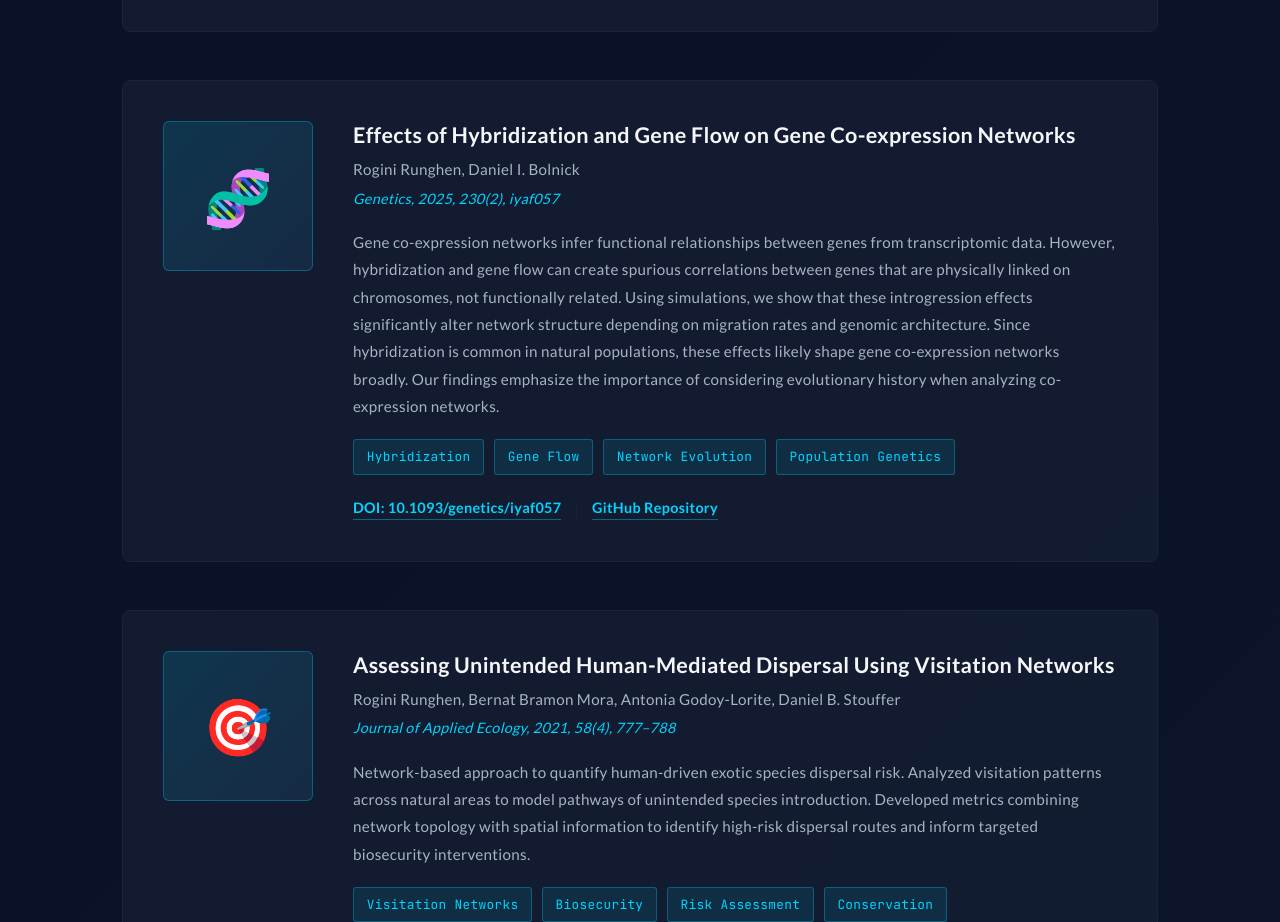
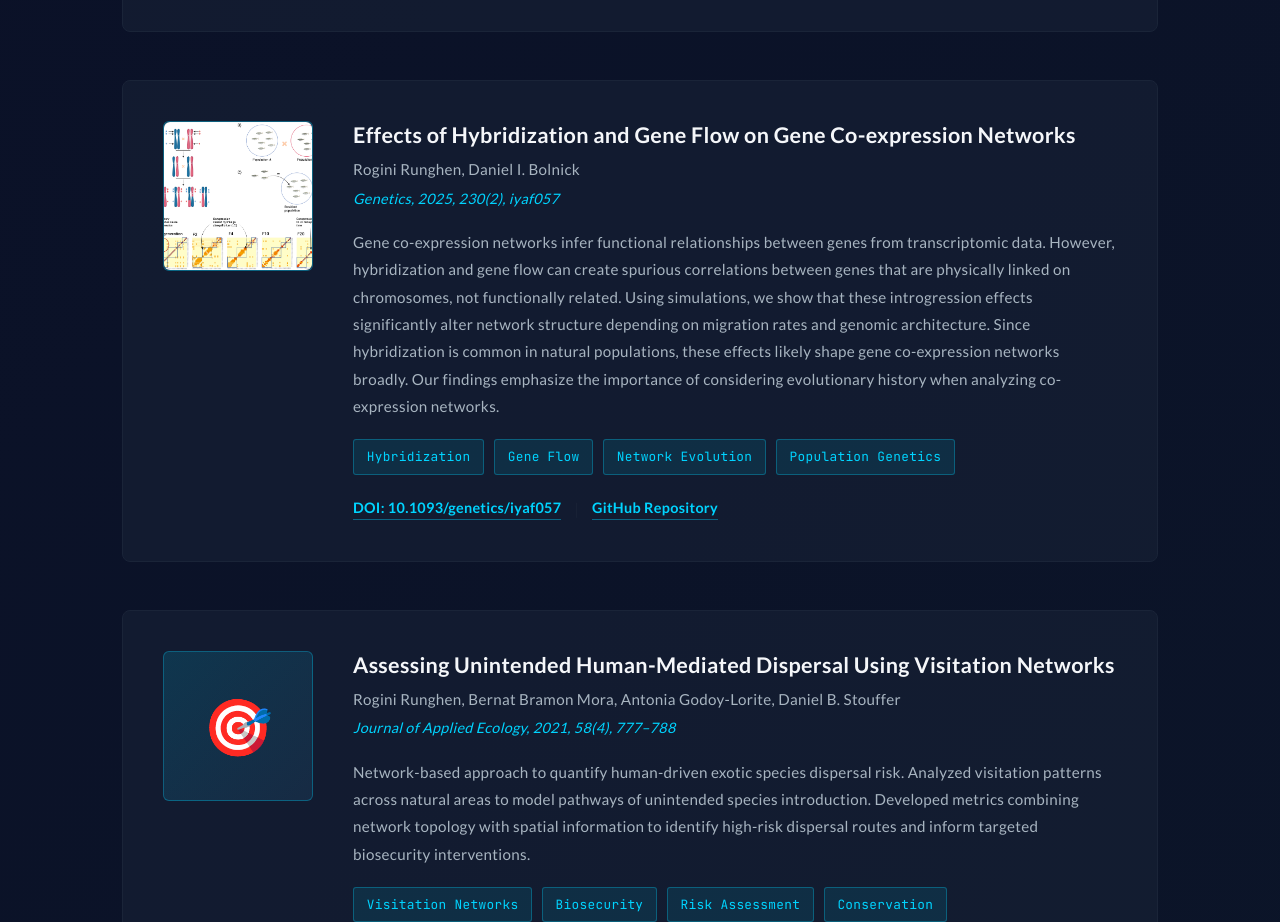
Before and after one commit to rogini98/rogini98.github.io, a plain HTML site: page index.html in a window 1280 px wide. Shown: the part 2440-3362 px from the top of the page. Drawn offline with Linux system fonts and the light colour scheme.

Commit message:
Added images to index.html

```diff
--- a/index.html
+++ b/index.html
@@ -937,7 +937,7 @@
 
                 <div class="featured-project">
                     <div class="project-image">
-                        <div class="project-placeholder">🧬</div>
+                        <img src="images/thumbs/hybridization_genetics.png" alt="Gene Co-expression Networks and Hybridization" style="width: 100%; height: 100%; object-fit: cover; border-radius: 6px;">
                     </div>
                     <div class="project-content">
                         <h3>Effects of Hybridization and Gene Flow on Gene Co-expression Networks</h3>
```
